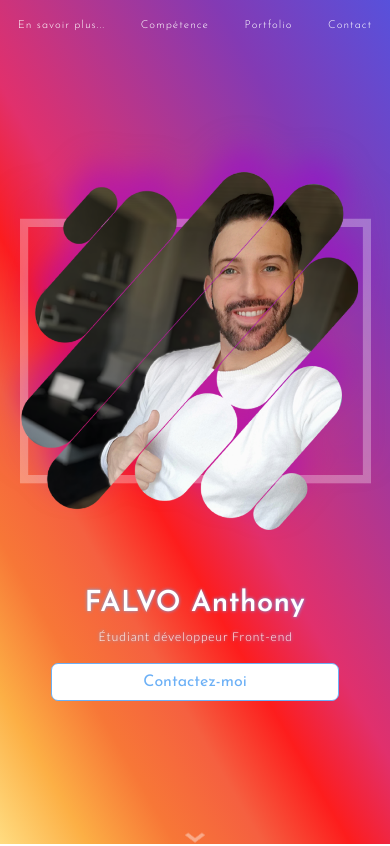
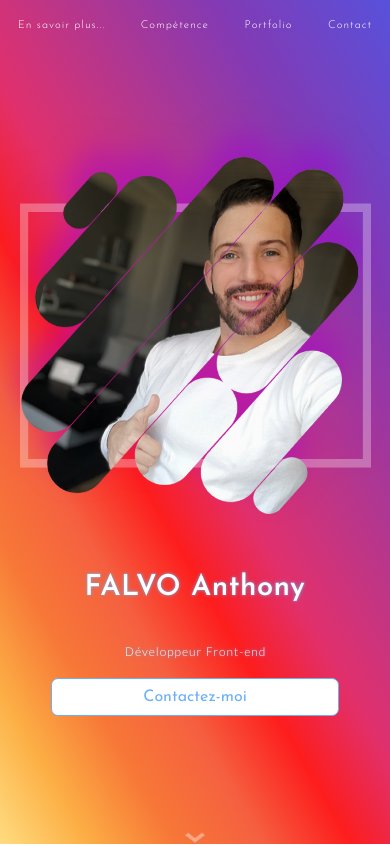
Before and after one commit to Anthonoir576/03.MYC, a plain HTML site: page index.html in a window 390 px wide. Shown: the top 846 px of the page. Drawn offline with Linux system fonts and the light colour scheme.

Commit message:
v7.7 A revoir le responsive et scroll anime name ok

```diff
--- a/index.html
+++ b/index.html
@@ -19,6 +19,8 @@
         - refont logo perso
         - config mail
         - animation -SCROLL a revoir probleme au responsive
+                    delay
+
                     -effet ecriture pc
                     -chargement avec acceptation avant page home
 
@@ -53,8 +55,8 @@
             <div class="header">
                 <div class="header-text">
                     <span class="responsive1">
-                        <h1>FALVO Anthony</h1>
-                        <h2>Étudiant développeur Front-end</h2>
+                        <h1 class="textEffect">FALVO Anthony</h1>
+                        <h2>Développeur Front-end</h2>
                     </span>
                     <span class="responsive1">
                         <a href="#nav-link-4"><p>Contactez-moi</p></a>
--- a/js/script.js
+++ b/js/script.js
@@ -538,3 +538,96 @@ window.addEventListener('DOMContentLoaded', function () {
 
     })
 })
+
+
+// EFFECT NAME TAG
+// !<>-_\\/[]{}—=+*^?#________
+class TextScramble {
+    constructor(el) {
+      this.el = el;
+      this.chars = '0110001010';
+      this.update = this.update.bind(this);
+    }
+
+    setText(newText) {
+      const oldText = this.el.innerText;
+      const length = Math.max(oldText.length, newText.length);
+      const promise = new Promise(resolve => this.resolve = resolve);
+      this.queue = [];
+
+      for (let i = 0; i < length; i++) {
+        const from = oldText[i] || '';
+        const to = newText[i] || '';
+        const start = Math.floor(Math.random() * 40);
+        const end = start + Math.floor(Math.random() * 40);
+        this.queue.push({
+          from,
+          to,
+          start,
+          end
+        });
+      }
+
+      cancelAnimationFrame(this.frameRequest);
+      this.frame = 0;
+      this.update();
+      return promise;
+    }
+
+    update() {
+      let output = '';
+      let complete = 0;
+
+      for (let i = 0, n = this.queue.length; i < n; i++) {
+        let {
+          from,
+          to,
+          start,
+          end,
+          char
+        } = this.queue[i];
+
+        if (this.frame >= end) {
+          complete++;
+          output += to;
+        } else if (this.frame >= start) {
+          if (!char || Math.random() < 0.28) {
+            char = this.randomChar();
+            this.queue[i].char = char;
+          }
+
+          output += `<span class="header-text-effect">${char}</span>`;
+        } else {
+          output += from;
+        }
+      }
+
+      this.el.innerHTML = output;
+
+      if (complete === this.queue.length) {
+        this.resolve();
+      } else {
+        this.frameRequest = requestAnimationFrame(this.update);
+        this.frame++;
+      }
+    }
+
+    randomChar() {
+      return this.chars[Math.floor(Math.random() * this.chars.length)];
+    }
+
+  }
+
+  const phrases = ['FALVO Anthony', 'FALVO. Enterprise'];
+  const el = document.querySelector('.textEffect');
+  const fx = new TextScramble(el);
+  let counter = 0;
+
+  const next = () => {
+    fx.setText(phrases[counter]).then(() => {
+      setTimeout(next, 4000);
+    });
+    counter = (counter + 1) % phrases.length;
+  };
+
+  next();
--- a/sass/#Sass/_1one.scss
+++ b/sass/#Sass/_1one.scss
@@ -210,7 +210,7 @@ header {
 
         & h2 {
 
-            font-size: 24px;
+            font-size: 22px;
             font-weight: 300;
             padding-left: 0.1em;
             margin: 0;
@@ -225,9 +225,11 @@ header {
 
         & h1 {
 
-            font-size: 56px;
+            font-size: 50px;
             font-weight: 550;
             margin: 0 0 0.5em 0;
+            min-height: 60px;
+            text-align: start;
 
             text-shadow: 0px 0px 3.5px $bluesky;
             letter-spacing: 0.5px;
@@ -293,6 +295,16 @@ header {
 
         margin: 0;
         align-self: center;
+        min-width: 500px;
+
+    }
+
+    & .header-text-effect {
+
+        font-family: 'Courier New', Courier, monospace;
+        font-weight: 100;
+        opacity: 0.5;
+        font-size: 45px;
 
     }
 
@@ -412,9 +424,6 @@ header {
     }
 
 }
-
-
-
 
 
 // TEST POUR EFFET !!!!
```
Also changed, not shown: css/style.css, 1 other file.
